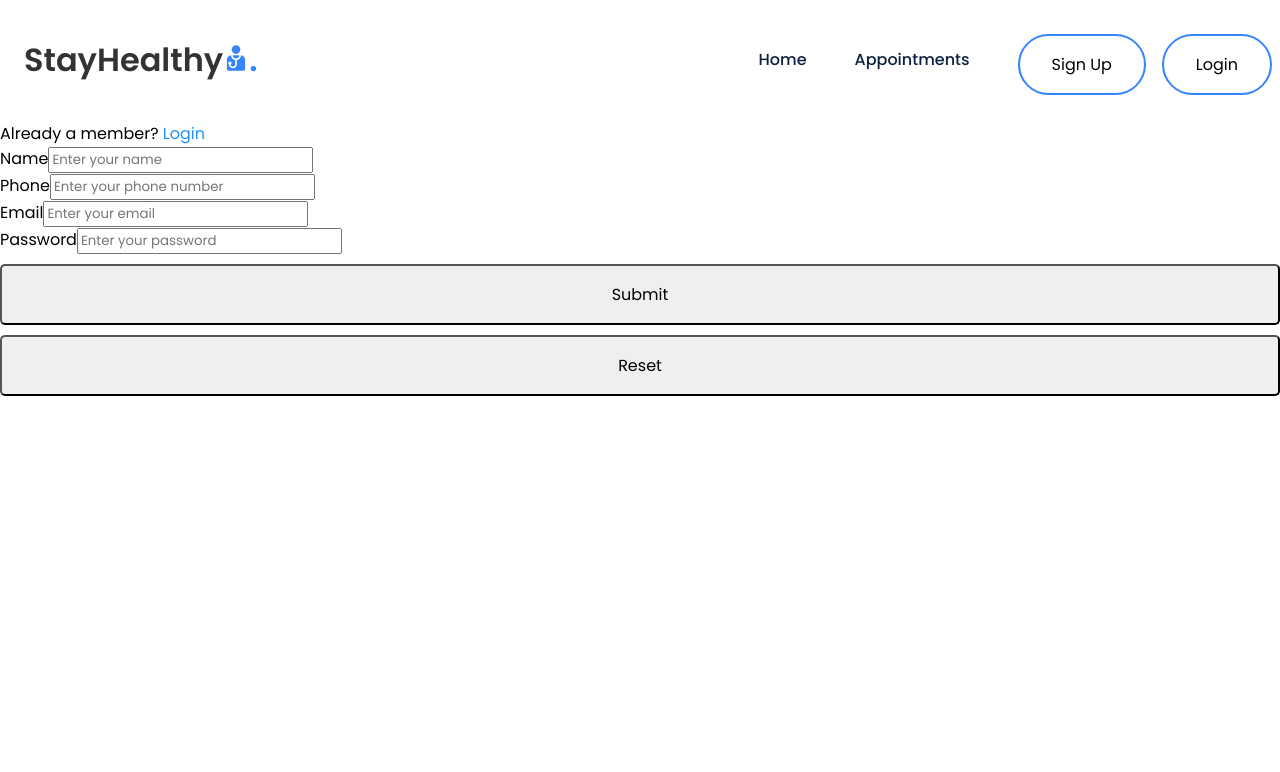
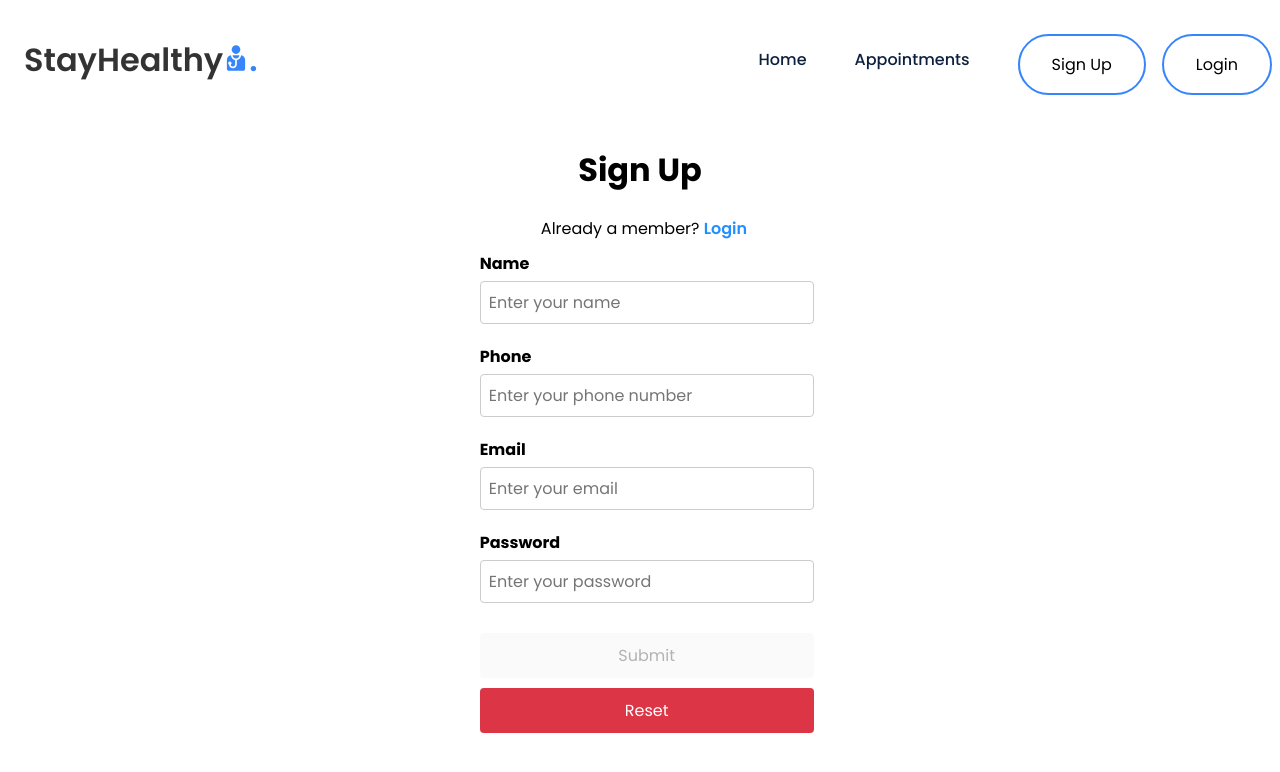
Before and after one commit to A-D-E/med_appt, a React (Create React App) app: page /SignUp in a window 1280 px wide. Shown: the top 772 px of the page. Built offline with nearby package versions, Linux system fonts and the light colour scheme.

Commit message:
add validation

```diff
--- a/src/App.js
+++ b/src/App.js
@@ -4,7 +4,7 @@ import { BrowserRouter, Routes, Route } from "react-router-dom";
 
 import Navbar from './Components/Navbar/Navbar';
 import Landing_Page from './Components/Landing_Page/Landing_Page';
-import Sing_Up from './Components/SignUp/Sing_Up';
+import Sign_Up from './Components/SignUp/Sign_Up';
 import Login from './Components/Login/Login';
 function App() {
 
@@ -15,7 +15,7 @@ function App() {
             <Routes>
               <Route path="/" element={<Landing_Page />}/>
               <Route path="/Login" element={<Login />}/>
-              <Route path="/SignUp" element={<Sing_Up />}/>
+              <Route path="/SignUp" element={<Sign_Up />}/>
             </Routes>
         </BrowserRouter>
 
--- a/src/Components/Login/Login.css
+++ b/src/Components/Login/Login.css
@@ -7,7 +7,7 @@
 .login-grid {
   display: flex;
   flex-direction: column;
-  /* align-items: center; */
+  align-items: center;
   justify-content: center;
 }
 
@@ -25,7 +25,7 @@
 }
 
 .form-control {
-  width: 40%;
+  width: 100%;
   padding: 8px;
   font-size: 16px;
   border: 1px solid #ccc;
@@ -54,3 +54,8 @@
   background-color: #dc3545;
   color: #fff;
 }
+
+.error {
+    color: red;
+    font-size: small;
+}
--- a/src/Components/Login/Login.js
+++ b/src/Components/Login/Login.js
@@ -1,7 +1,68 @@
-import React from 'react'
-import { Link } from 'react-router-dom'
+import React, { useState } from 'react';
+import { Link } from 'react-router-dom';
+import './Login.css';
 
 export default function Login() {
+  const [formData, setFormData] = useState({
+    email: '',
+    password: '',
+  });
+
+  const [errors, setErrors] = useState({
+    email: '',
+    password: '',
+  });
+
+  const validateInput = (field, value) => {
+    let error = '';
+
+    switch (field) {
+      case 'email':
+        if (!value) {
+          error = 'This field is required';
+        } else if (!/\S+@\S+\.\S+/.test(value)) {
+          error = 'Please enter a valid email address';
+        }
+        break;
+      case 'password':
+        if (!value) {
+          error = 'This field is required';
+        } else if (value.length < 6) {
+          error = 'Password must be at least 6 characters';
+        }
+        break;
+      default:
+        break;
+    }
+
+    return error;
+  };
+
+  const handleChange = (e) => {
+    const { id, value } = e.currentTarget;
+    const error = validateInput(id, value);
+
+    setFormData({
+      ...formData,
+      [id]: value,
+    });
+
+    setErrors({
+      ...errors,
+      [id]: error,
+    });
+  };
+
+  const isSubmitDisabled = () => {
+    return Object.values(errors).some(error => error) || !formData.email || !formData.password || formData.password.length < 6;
+  };
+
+  const handleSubmit = (e) => {
+    e.preventDefault();
+
+    console.log('Login data submitted:', formData);
+  };
+
   return (
     <div className="container">
       <div className="login-grid">
@@ -9,19 +70,16 @@ export default function Login() {
           <h2>Login</h2>
         </div>
         <div className="login-text">
-          Are you a new member?
-          <span
-            ><Link
-              to="/Sign_Up"
-              style={{color:  "#2190ff"}}
-            >
+          Are you a new member?{' '}
+          <span>
+            <Link to="/SignUp" style={{ color: "#2190ff", fontWeight: 'bold' }}>
               Sign Up Here
-              </Link>
-            </span>
+            </Link>
+          </span>
         </div>
         <br />
         <div className="login-form">
-          <form>
+          <form onSubmit={handleSubmit}>
             <div className="form-group">
               <label htmlFor="email">Email</label>
               <input
@@ -31,7 +89,9 @@ export default function Login() {
                 className="form-control"
                 placeholder="Enter your email"
                 aria-describedby="helpId"
+                onChange={handleChange}
               />
+              {errors.email && <div className="error">{errors.email}</div>}
             </div>
             <div className="form-group">
               <label htmlFor="password">Password</label>
@@ -42,13 +102,16 @@ export default function Login() {
                 className="form-control"
                 placeholder="Enter your password"
                 aria-describedby="helpId"
+                onChange={handleChange}
               />
+              {errors.password && <div className="error">{errors.password}</div>}
             </div>
 
             <div className="btn-group">
               <button
                 type="submit"
-                className="btn btn-primary mb-2 mr-1 waves-effect waves-light"
+                className={`btn mb-2 mr-1 waves-effect waves-light ${isSubmitDisabled() ? 'btn-disabled' : 'btn-primary'}`}
+                disabled={isSubmitDisabled()}
               >
                 Login
               </button>
@@ -65,5 +128,5 @@ export default function Login() {
         </div>
       </div>
     </div>
-  )
+  );
 }
--- a/src/Components/SignUp/SignUp.css
+++ b/src/Components/SignUp/SignUp.css
@@ -18,7 +18,7 @@
 }
 
 .signup-grid {
-  width: 100%;
+
   display: grid;
   grid-template-columns: 0.1fr 1.5fr 8fr;
   grid-gap: 10px;
@@ -101,3 +101,8 @@
   background-color: #dc3545;
   color: #fff;
 }
+
+.error {
+    color: red;
+    font-size: small;
+}
--- /dev/null
+++ b/src/Components/SignUp/Sign_Up.js
@@ -0,0 +1,125 @@
+import React, { useState } from 'react';
+import { Link } from 'react-router-dom';
+import './SignUp.css';
+
+export default function SignUp() {
+    const [formData, setFormData] = useState({
+        name: '',
+        phone: '',
+        email: '',
+        password: ''
+      });
+
+      const [errors, setErrors] = useState({
+        name: '',
+        phone: '',
+        email: '',
+        password: ''
+      });
+
+
+      const validateInput = (field, value) => {
+        let error = '';
+
+        switch (field) {
+          case 'name':
+          case 'email':
+            if (!value) {
+              error = 'This field is required';
+            } else if (value.length < 2) {
+              error = 'Must be at least 2 characters';
+            }
+            break;
+          case 'password':
+            if (!value) {
+              error = 'This field is required';
+            } else if (value.length < 6) {
+              error = 'Must be at least 6 characters';
+            }
+            break;
+          case 'phone':
+            if (!value) {
+              error = 'This field is required';
+            } else if (!/^\d{0,10}$/.test(value)) {
+              error = 'Must be a valid phone number with max 10 digits';
+            }
+            break;
+          default:
+            break;
+        }
+
+        return error;
+      };
+
+      const handleChange = (e) => {
+        const { id, value } = e.currentTarget;
+        const error = validateInput(id, value);
+
+        setFormData({
+          ...formData,
+          [id]: value
+        });
+
+        setErrors({
+          ...errors,
+          [id]: error
+        });
+      };
+
+
+      const isSubmitDisabled = () => {
+        return Object.values(errors).some(error => error) ||
+               !formData.name ||
+               !formData.email ||
+               !formData.password ||
+               !formData.phone ||
+               formData.password.length < 6;
+      };
+
+      const handleSubmit = (e) => {
+        e.preventDefault();
+        console.log('Form data submitted:', formData);
+      };
+  return (
+    <div className="container" style={{ marginTop: "5%"}}>
+        <div className="signup-grid">
+            <div className="signup-text">
+                <h1>Sign Up</h1>
+
+            </div>
+            <div className="signup-text1" style={{textAlign: "left"}}>
+                Already a member? <span><Link to="/Login" style={{color: "#2190FF"}}> Login</Link></span>
+            </div>
+            <div className="signup-form">
+                <form>
+
+                    <div className="form-group">
+                        <label htmlFor="name">Name</label>
+                        <input onChange={handleChange} type="text" name="name" id="name" required className="form-control" placeholder="Enter your name" aria-describedby="helpId" />
+                        {errors.name && <div className="error">{errors.name}</div>}
+</div>
+                    <div className="form-group">
+                        <label htmlFor="phone">Phone</label>
+                        <input onChange={handleChange} type="tel" name="phone" id="phone" required className="form-control" placeholder="Enter your phone number" aria-describedby="helpId" />
+                        {errors.phone && <div className="error">{errors.phone}</div>}
+                    </div>
+                    <div className="form-group">
+                        <label htmlFor="email">Email</label>
+                        <input onChange={handleChange} type="email" name="email" id="email" required className="form-control" placeholder="Enter your email" aria-describedby="helpId" />
+                        {errors.email && <div className="error">{errors.email}</div>}
+                    </div>
+                    <div className="form-group">
+                        <label htmlFor="password">Password</label>
+                        <input onChange={handleChange} name="password" type="password" id="password" required className="form-control" placeholder="Enter your password" aria-describedby="helpId" />
+                        {errors.password && <div className="error">{errors.password}</div>}
+                    </div>
+                    <div className="btn-group">
+                    <button onClick={handleSubmit} disabled={isSubmitDisabled()} type="submit" className={`btn mb-2 mr-1 waves-effect waves-light ${isSubmitDisabled() ? 'btn-disabled' : 'btn-primary'}`}>Submit</button>
+                        <button type="reset" className="btn btn-danger mb-2 waves-effect waves-light">Reset</button>
+                    </div>
+                </form>
+            </div>
+        </div>
+    </div>
+  )
+}
--- a/src/Components/SignUp/Sing_Up.js
+++ /dev/null
@@ -1,46 +0,0 @@
-import React from 'react'
-import { Link } from 'react-router-dom'
-
-export default function Sing_Up() {
-  return (
-    <div className="container" style={{ marginTop: "5%"}}>
-        <div className="signup-grid">
-            <div className="signup-text">
-                <h1>Sign Up</h1>
-
-            </div>
-            <div className="signup-text1" style={{textAlign: "left"}}>
-                Already a member? <span><Link to="/Login" style={{color: "#2190FF"}}> Login</Link></span>
-            </div>
-            <div className="signup-form">
-                <form>
-
-                    <div className="form-group">
-                        <label htmlFor="name">Name</label>
-                        <input type="text" name="name" id="name" required className="form-control" placeholder="Enter your name" aria-describedby="helpId" />
-</div>
-                    <div className="form-group">
-                        <label htmlFor="phone">Phone</label>
-                        <input type="tel" name="phone" id="phone" required className="form-control" placeholder="Enter your phone number" aria-describedby="helpId" />
-                    </div>
-                    <div className="form-group">
-                        <label htmlFor="email">Email</label>
-                        <input type="email" name="email" id="email" required className="form-control" placeholder="Enter your email" aria-describedby="helpId" />
-
-                    </div>
-                    <div className="form-group">
-                        <label htmlFor="password">Password</label>
-                        <input name="password" id="password" required className="form-control" placeholder="Enter your password" aria-describedby="helpId" />
-
-
-                    </div>
-                    <div className="btn-group">
-                        <button type="submit" className="btn btn-primary mb-2 mr-1 waves-effect waves-light">Submit</button>
-                        <button type="reset" className="btn btn-danger mb-2 waves-effect waves-light">Reset</button>
-                    </div>
-                </form>
-            </div>
-        </div>
-    </div>
-  )
-}
```
